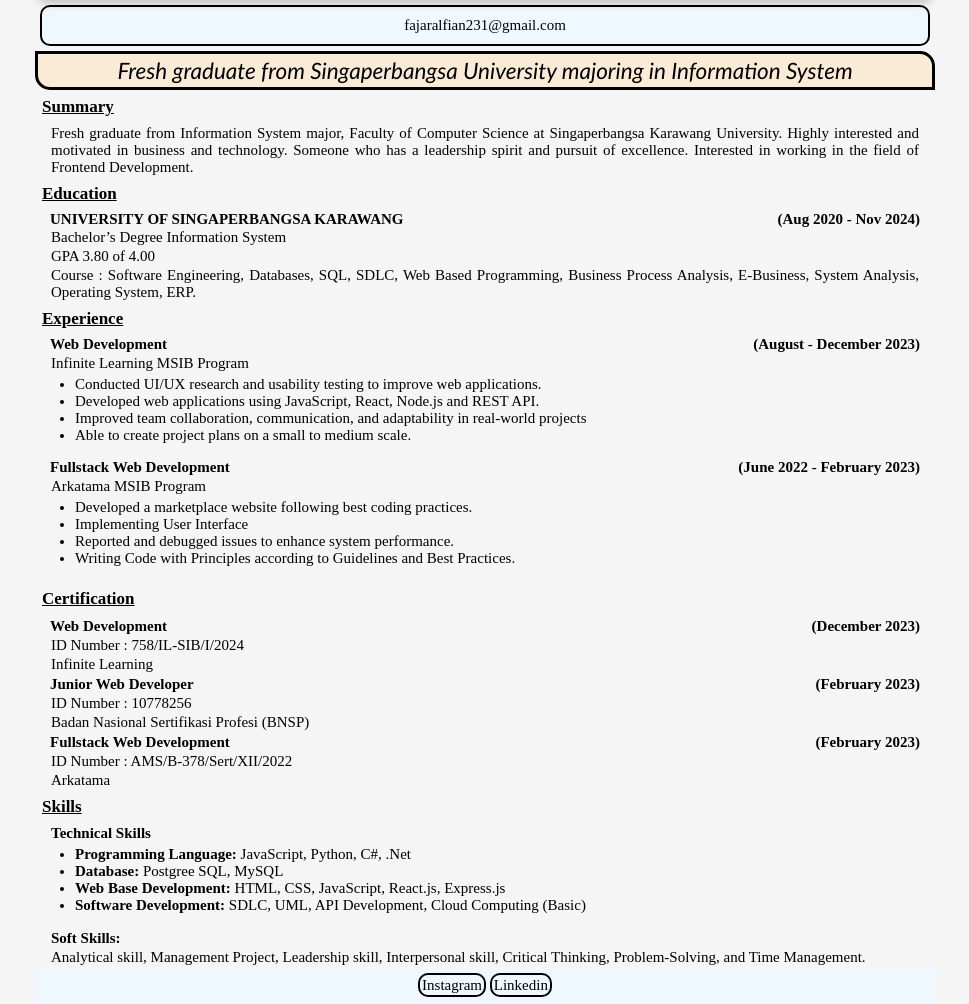
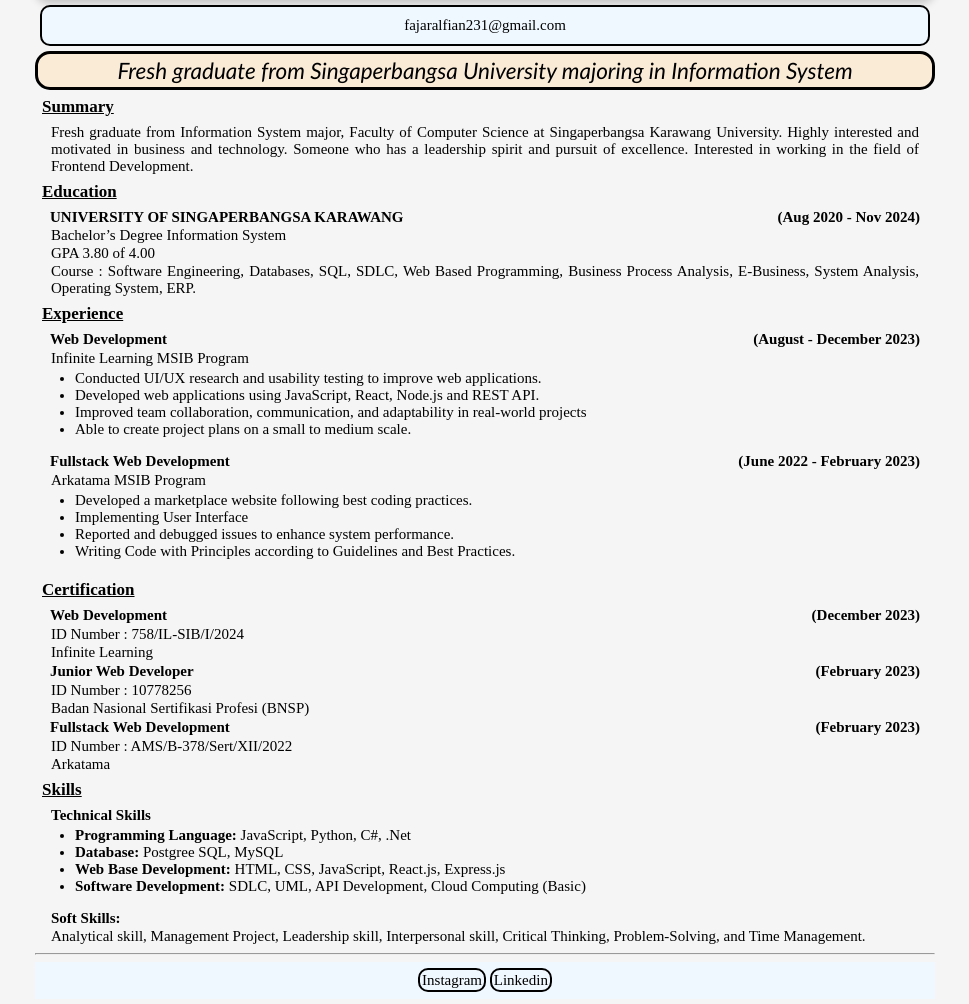
Before and after one commit to FajarAlfian/cv-fajar, a plain HTML site: page index.html in a window 1280 px wide. Shown: the part 84-1088 px from the top of the page, without its empty margins (155-1124 px from the left). Drawn offline with Linux system fonts and the light colour scheme.

Commit message:
make the code look good

```diff
--- a/index.html
+++ b/index.html
@@ -2,10 +2,12 @@
 <html lang="en">
 <head>
     <meta charset="utf-8">
+    <meta name="viewport" content="width=device-width, initial-scale=1.0"/>
     <link rel="stylesheet" href="style.css">
     <title>CV Fajar Alfian S</title>
 </head>
 <body>
+    <main>
         <h1 id="fajar">Fajar Alfian Simanjuntak</h1>
             <a href="mailto:fajaralfian231@gmail.com" target="_blank" class="email">fajaralfian231@gmail.com</a>
         <h2 class="info">Fresh graduate from Singaperbangsa University majoring in Information System</h2>
@@ -74,7 +76,9 @@
                 </ul>
             <p class="skills">Soft Skills:</p>
             <p>Analytical skill, Management Project, Leadership skill, Interpersonal skill, Critical Thinking, Problem-Solving, and Time Management.</p>
+    </main>
 </body>
+<hr>
 <footer>
     <a href="https://www.instagram.com/fajar_alfiannn" target="_blank">Instagram</a>
     <a href="https://linkedin.com/in/fajar-alfian" target="_blank">Linkedin</a>
--- a/style.css
+++ b/style.css
@@ -1,8 +1,6 @@
 html, body {
     height: 100%;
     margin: 0;
-    display: flex;
-    flex-direction: column;
 }
 
 body{
@@ -12,6 +10,28 @@ body{
     flex: 1;
     max-width: 900px;
     margin: auto;
+}
+
+main{
+    flex: 1;
+}
+
+h3{
+    text-align: justify;
+    font-family: 'Times New Roman', Times, serif;
+    text-decoration: underline;
+    padding: 5px;
+    margin: 2px;
+    font-size: 17px;
+
+}
+
+p{
+    text-align: justify;
+    padding: 0 15px 0 15px;
+    margin: 1px;
+    font-family: 'Times New Roman', Times, serif;
+    font-size: 15px;
 }
 
 #fajar {
@@ -29,7 +49,7 @@ body{
     border-top: solid;
     box-shadow: 0px 4px 8px rgba(0, 0, 0, 0.2);
 }
- .email{
+.email {
     font-family: 'Times New Roman', Times, serif;
     font-size: 15px;
     text-align: center;
@@ -38,46 +58,23 @@ body{
     margin: 5px;
     background-color: aliceblue;
     border-radius: 10px;
- }
+    align-content: center;
+    display: block;
+    position: relative;
+}
+
 .info {
     font-style: italic;
     font-family: 'Gill Sans', 'Gill Sans MT', Calibri, 'Trebuchet MS', sans-serif;
     color: black;
     font-weight: 500;
     text-align: center;
-    border-radius: 0 15px 0 15px;
+    border-radius: 15px 15px 15px 15px;
     background-color: antiquewhite;
     border: solid ;
     padding: 3px;
     position: relative;
     margin: 0px;
-}
-
-h3{
-    text-align: justify;
-    font-family: 'Times New Roman', Times, serif;
-    text-decoration: underline;
-    padding: 5px;
-    margin: 2px;
-    font-size: 17px;
-
-}
-
-.istri {
-    border-image-slice: 50%;
-    border-radius: 20px;
-    image-rendering: optimizeQuality;
-    border-image: round;
-    height: 200px;
-    width: 300px;
-}
-
-p{
-    text-align: justify;
-    padding: 0 15px 0 15px;
-    margin: 1px;
-    font-family: 'Times New Roman', Times, serif;
-    font-size: 15px;
 }
 
 .education {
@@ -121,16 +118,6 @@ p{
     padding-top: 0;
 }
 
-footer{
-    text-align: center;
-    font-family: 'Times New Roman', Times, serif;
-    bottom: 0;
-    padding: 10px;
-    background-color: aliceblue;
-    margin-top: auto;
-    text-decoration: none;
-}
-
 a{
     text-decoration: none;
     border: solid 2px;
@@ -139,8 +126,24 @@ a{
     border-radius: 10px;
 }
 
+a:hover{
+    color: blue;
+}
+
 ul{
     font-family: 'Times New Roman', Times, serif;
     padding-top: 1px;
     margin-top: 2px;
 }
+
+ /*Footer*/
+ footer {
+    text-align: center;
+    font-family: 'Times New Roman', Times, serif;
+    bottom: 0;
+    padding: 10px;
+    background-color: aliceblue;
+    margin-top: auto;
+    text-decoration: none;
+    position: relative;
+}
```
Also changed, not shown: 1 other file. Lines whose indentation alone changed are shown as unchanged.
